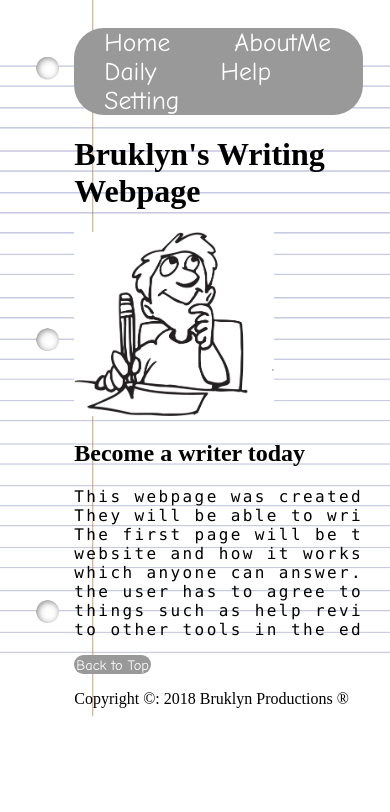
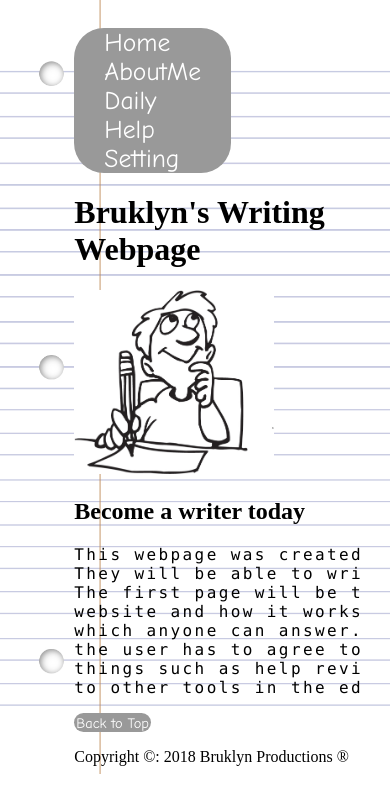
Before and after one commit to Brukieshy/BruklynWebsite, a plain HTML site: page index.html in a window 390 px wide. Drawn offline with Linux system fonts and the light colour scheme.

Commit message:
added MQ for nav a block

```diff
--- a/mystyles.css
+++ b/mystyles.css
@@ -65,3 +65,10 @@ footer p a {
   from { width: 0 }
   to { width: 100% }
 }
+
+@media only screen and (max-width: 600px) {
+  /* For mobile phones: */
+  nav a {
+   display: block;
+  }
+}
```
